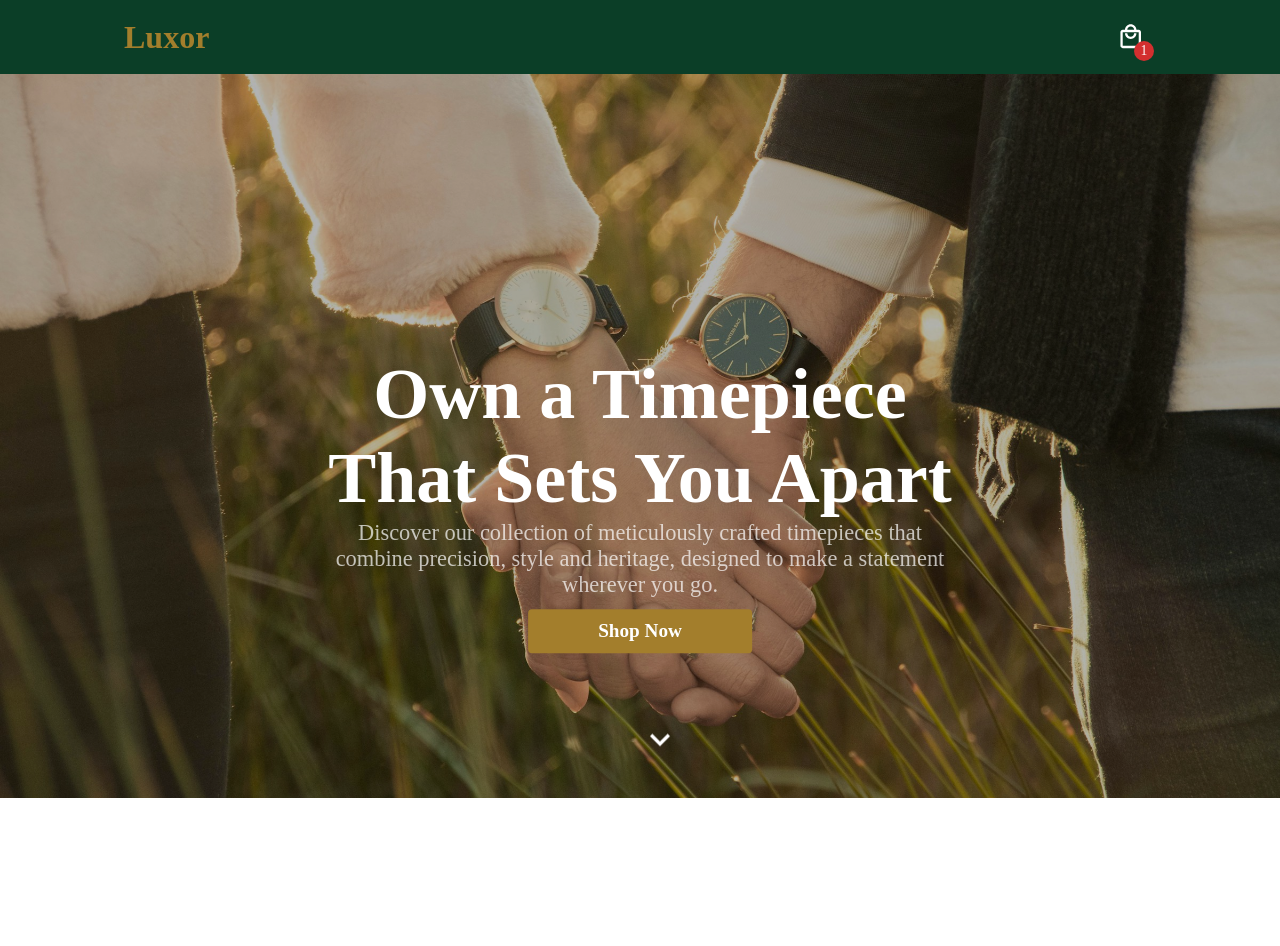
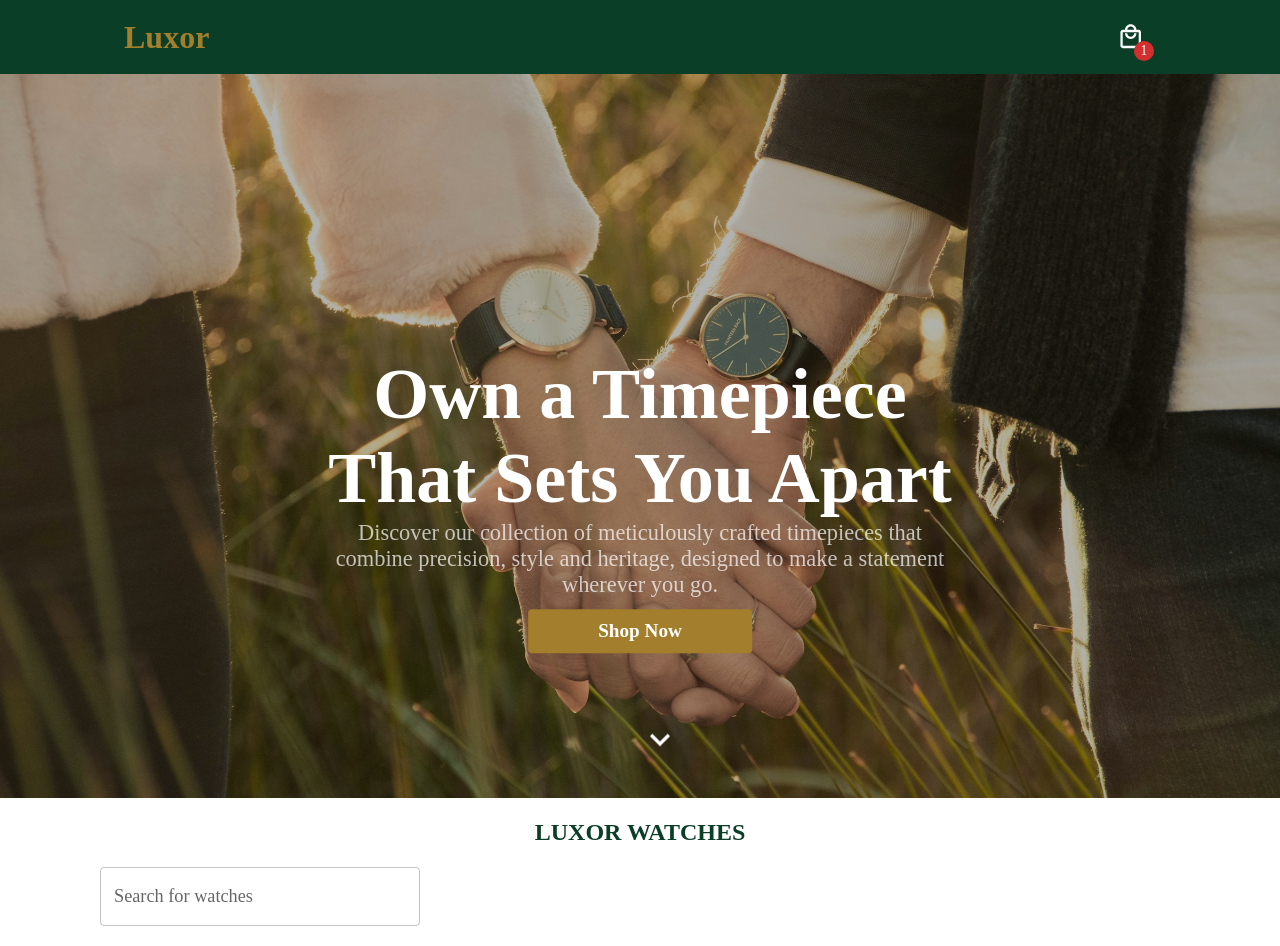
Before and after one commit to mwangizack/luxor, a Next.js app: page / in a window 1280 px wide. Before the commit the page ends 800 px from the top, so only its background shows below. Built offline with nearby package versions, Linux system fonts and the light colour scheme.

Commit message:
feat: Add search input

```diff
--- /dev/null
+++ b/src/app/components/LandingContent.tsx
@@ -0,0 +1,28 @@
+"use client";
+import { Typography } from "@mui/material";
+import React from "react";
+import SearchInput from "./SearchInput";
+
+function LandingContent() {
+  return (
+    <section id="content-section" style={{ padding: "20px 100px" }}>
+      {/* Title */}
+      <Typography
+        variant="h2"
+        sx={{
+          fontSize: "1.5rem",
+          color: "secondary.main",
+          fontWeight: "600",
+          textAlign: "center",
+        }}
+      >
+        LUXOR WATCHES
+      </Typography>
+
+      {/* Inputs */}
+      <SearchInput />
+    </section>
+  );
+}
+
+export default LandingContent;
--- /dev/null
+++ b/src/app/components/SearchInput.tsx
@@ -0,0 +1,42 @@
+import { Autocomplete, TextField } from "@mui/material";
+import React from "react";
+import { watches } from "../data/watches";
+
+function SearchInput() {
+  const [searchValue, setSearchValue] = React.useState("");
+
+  // Use Redux to manage the search state
+  function handleSearch(value: string | null) {
+    if (value) {
+      const filteredWatches = watches.filter((watch) =>
+        watch.name.toLowerCase().includes(value.toLowerCase())
+      );
+    }
+  }
+
+  return (
+    <Autocomplete
+      id="search-watches"
+      freeSolo
+      options={
+        searchValue.length >= 1 ? watches.map((watch) => watch.name) : []
+      }
+      inputValue={searchValue}
+      onInputChange={(event, newValue) => {
+        setSearchValue(newValue);
+      }}
+      onChange={(event, value: string | null) => {
+        handleSearch(value);
+      }}
+      renderInput={(params) => (
+        <TextField {...params} label="Search for watches" />
+      )}
+      sx={{
+        marginTop: "20px",
+        width: "20rem",
+      }}
+    />
+  );
+}
+
+export default SearchInput;
--- /dev/null
+++ b/src/app/data/watches.ts
@@ -0,0 +1,213 @@
+interface Watch {
+  name: string;
+  dial_size: string;
+  material: string;
+  gender: string;
+  bracelet: string;
+  price: number;
+  stock_count: number;
+  image_url: string;
+}
+
+export const watches: Watch[] = [
+  {
+    name: "Eclipse Elite",
+    dial_size: "40mm",
+    material: "Stainless Steel",
+    gender: "Unisex",
+    bracelet: "Leather",
+    price: 25000,
+    stock_count: 10,
+    image_url: "https://example.com/images/eclipse_elite.jpg",
+  },
+  {
+    name: "Aurum Classic",
+    dial_size: "38mm",
+    material: "Gold-Plated",
+    gender: "Men",
+    bracelet: "Stainless Steel",
+    price: 45000,
+    stock_count: 5,
+    image_url: "https://example.com/images/aurum_classic.jpg",
+  },
+  {
+    name: "Velvet Luxe",
+    dial_size: "36mm",
+    material: "Rose Gold",
+    gender: "Women",
+    bracelet: "Mesh",
+    price: 35000,
+    stock_count: 8,
+    image_url: "https://example.com/images/velvet_luxe.jpg",
+  },
+  {
+    name: "Chrono Master",
+    dial_size: "42mm",
+    material: "Titanium",
+    gender: "Men",
+    bracelet: "Silicone",
+    price: 60000,
+    stock_count: 12,
+    image_url: "https://example.com/images/chrono_master.jpg",
+  },
+  {
+    name: "Pearl Essence",
+    dial_size: "34mm",
+    material: "Mother of Pearl",
+    gender: "Women",
+    bracelet: "Leather",
+    price: 40000,
+    stock_count: 7,
+    image_url: "https://example.com/images/pearl_essence.jpg",
+  },
+  {
+    name: "Onyx Edge",
+    dial_size: "44mm",
+    material: "Black Ceramic",
+    gender: "Unisex",
+    bracelet: "Rubber",
+    price: 50000,
+    stock_count: 15,
+    image_url: "https://example.com/images/onyx_edge.jpg",
+  },
+  {
+    name: "Crown Jewel",
+    dial_size: "37mm",
+    material: "Gold-Plated",
+    gender: "Women",
+    bracelet: "Mesh",
+    price: 48000,
+    stock_count: 6,
+    image_url: "https://example.com/images/crown_jewel.jpg",
+  },
+  {
+    name: "Azure Tide",
+    dial_size: "39mm",
+    material: "Stainless Steel",
+    gender: "Unisex",
+    bracelet: "Stainless Steel",
+    price: 30000,
+    stock_count: 9,
+    image_url: "https://example.com/images/azure_tide.jpg",
+  },
+  {
+    name: "Shadow Legacy",
+    dial_size: "41mm",
+    material: "Matte Black Steel",
+    gender: "Men",
+    bracelet: "Leather",
+    price: 55000,
+    stock_count: 11,
+    image_url: "https://example.com/images/shadow_legacy.jpg",
+  },
+  {
+    name: "Blush Aura",
+    dial_size: "33mm",
+    material: "Rose Gold",
+    gender: "Women",
+    bracelet: "Stainless Steel",
+    price: 42000,
+    stock_count: 10,
+    image_url: "https://example.com/images/blush_aura.jpg",
+  },
+  {
+    name: "Meteor Strike",
+    dial_size: "43mm",
+    material: "Carbon Fiber",
+    gender: "Men",
+    bracelet: "Silicone",
+    price: 65000,
+    stock_count: 4,
+    image_url: "https://example.com/images/meteor_strike.jpg",
+  },
+  {
+    name: "Ivory Halo",
+    dial_size: "35mm",
+    material: "Stainless Steel",
+    gender: "Women",
+    bracelet: "Leather",
+    price: 37000,
+    stock_count: 8,
+    image_url: "https://example.com/images/ivory_halo.jpg",
+  },
+  {
+    name: "Glacier Flow",
+    dial_size: "40mm",
+    material: "Silver-Plated",
+    gender: "Unisex",
+    bracelet: "Mesh",
+    price: 32000,
+    stock_count: 14,
+    image_url: "https://example.com/images/glacier_flow.jpg",
+  },
+  {
+    name: "Sapphire Pulse",
+    dial_size: "38mm",
+    material: "Blue Sapphire Crystal",
+    gender: "Women",
+    bracelet: "Stainless Steel",
+    price: 50000,
+    stock_count: 5,
+    image_url: "https://example.com/images/sapphire_pulse.jpg",
+  },
+  {
+    name: "Obsidian Prime",
+    dial_size: "44mm",
+    material: "Black Ceramic",
+    gender: "Men",
+    bracelet: "Rubber",
+    price: 62000,
+    stock_count: 7,
+    image_url: "https://example.com/images/obsidian_prime.jpg",
+  },
+  {
+    name: "Golden Horizon",
+    dial_size: "36mm",
+    material: "Gold-Plated",
+    gender: "Women",
+    bracelet: "Leather",
+    price: 45000,
+    stock_count: 6,
+    image_url: "https://example.com/images/golden_horizon.jpg",
+  },
+  {
+    name: "Aurora Crest",
+    dial_size: "42mm",
+    material: "Titanium",
+    gender: "Unisex",
+    bracelet: "Stainless Steel",
+    price: 58000,
+    stock_count: 9,
+    image_url: "https://example.com/images/aurora_crest.jpg",
+  },
+  {
+    name: "Rose Twilight",
+    dial_size: "34mm",
+    material: "Rose Gold",
+    gender: "Women",
+    bracelet: "Mesh",
+    price: 40000,
+    stock_count: 10,
+    image_url: "https://example.com/images/rose_twilight.jpg",
+  },
+  {
+    name: "Steel Eclipse",
+    dial_size: "39mm",
+    material: "Stainless Steel",
+    gender: "Men",
+    bracelet: "Stainless Steel",
+    price: 31000,
+    stock_count: 12,
+    image_url: "https://example.com/images/steel_eclipse.jpg",
+  },
+  {
+    name: "Lunar Solace",
+    dial_size: "37mm",
+    material: "Silver-Plated",
+    gender: "Women",
+    bracelet: "Leather",
+    price: 36000,
+    stock_count: 8,
+    image_url: "https://example.com/images/lunar_solace.jpg",
+  },
+];
--- a/src/app/page.tsx
+++ b/src/app/page.tsx
@@ -1,5 +1,7 @@
+import { Typography } from "@mui/material";
 import Hero from "./components/Hero";
 import Navbar from "./components/Navbar";
+import LandingContent from "./components/LandingContent";
 
 export default function Home() {
   return (
@@ -9,10 +11,9 @@ export default function Home() {
       </header>
       <main>
         <Hero />
+        <LandingContent />
       </main>
-      <footer>
-        {/* Add a component */}
-      </footer>
+      <footer>{/* Add a component */}</footer>
     </>
   );
 }
```
